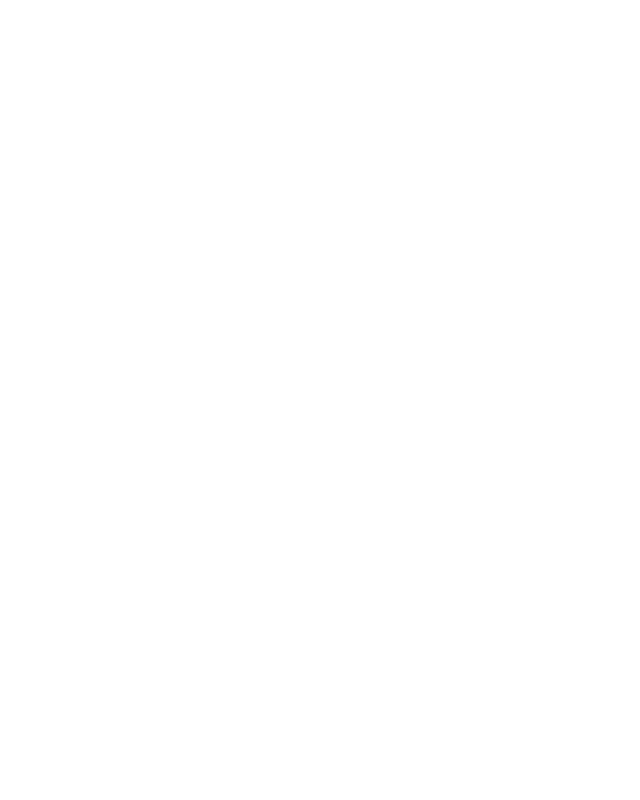
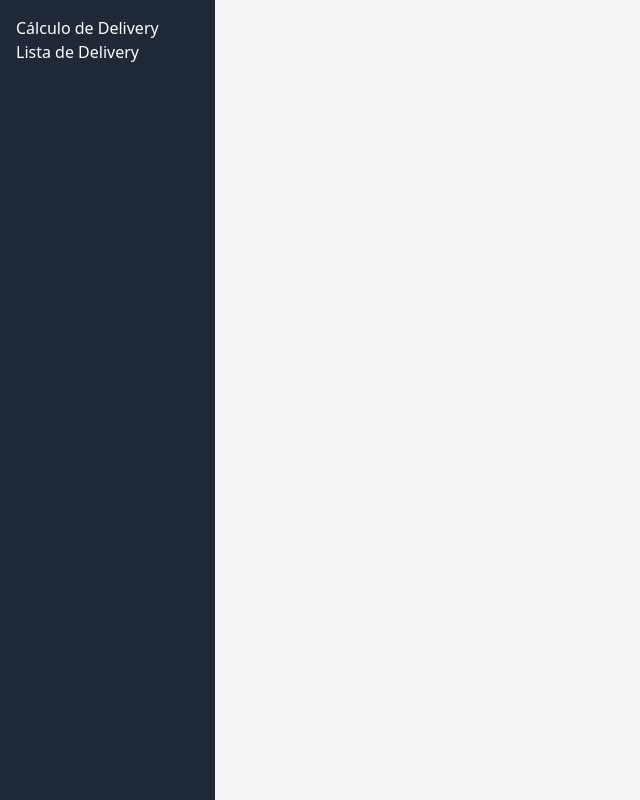
Before and after one commit to kauagvs/drone-delivery-app, an Angular app: page /delivery in a window 1280 px wide. Shown: the whole page, without its empty margins (0-640 px from the left). Built offline with nearby package versions, Linux system fonts and the light colour scheme.

Commit message:
feat: add sidebar component

```diff
--- a/src/app/app.component.html
+++ b/src/app/app.component.html
@@ -1 +1,6 @@
-<router-outlet></router-outlet>
+<div class="flex h-screen bg-gray-100">
+  <app-sidebar></app-sidebar>
+  <main class="w-full p-4 overflow-y-auto">
+    <router-outlet></router-outlet>
+  </main>
+</div>
--- a/src/app/app.module.ts
+++ b/src/app/app.module.ts
@@ -4,11 +4,11 @@ import { BrowserModule } from '@angular/platform-browser';
 import { AppRoutingModule } from './app-routing.module';
 import { AppComponent } from './app.component';
 import { HttpClientModule } from '@angular/common/http';
+import { SharedModule } from './shared/shared.module';
 
 @NgModule({
   declarations: [AppComponent],
-  imports: [BrowserModule, AppRoutingModule, HttpClientModule],
-  providers: [],
+  imports: [BrowserModule, AppRoutingModule, HttpClientModule, SharedModule],
   bootstrap: [AppComponent],
 })
 export class AppModule {}
--- /dev/null
+++ b/src/app/shared/components/sidebar/sidebar.component.html
@@ -0,0 +1,14 @@
+<nav class="w-full min-h-screen bg-gray-800 text-white p-4 space-y-2">
+  <ul>
+    <li>
+      <a routerLink="delivery/delivery-form" routerLinkActive="text-blue-500">
+        Cálculo de Delivery
+      </a>
+    </li>
+    <li>
+      <a routerLink="delivery/delivery-list" routerLinkActive="text-blue-500">
+        Lista de Delivery
+      </a>
+    </li>
+  </ul>
+</nav>
--- /dev/null
+++ b/src/app/shared/components/sidebar/sidebar.component.scss
@@ -0,0 +1,3 @@
+:host {
+  width: 260px;
+}
```
Also changed, not shown: src/app/shared/components/sidebar/sidebar.component.ts (added, +8 -0 lines), src/app/shared/shared.module.ts (added, +10 -0 lines), 1 other file (tests, documents, lock files or other folders).
